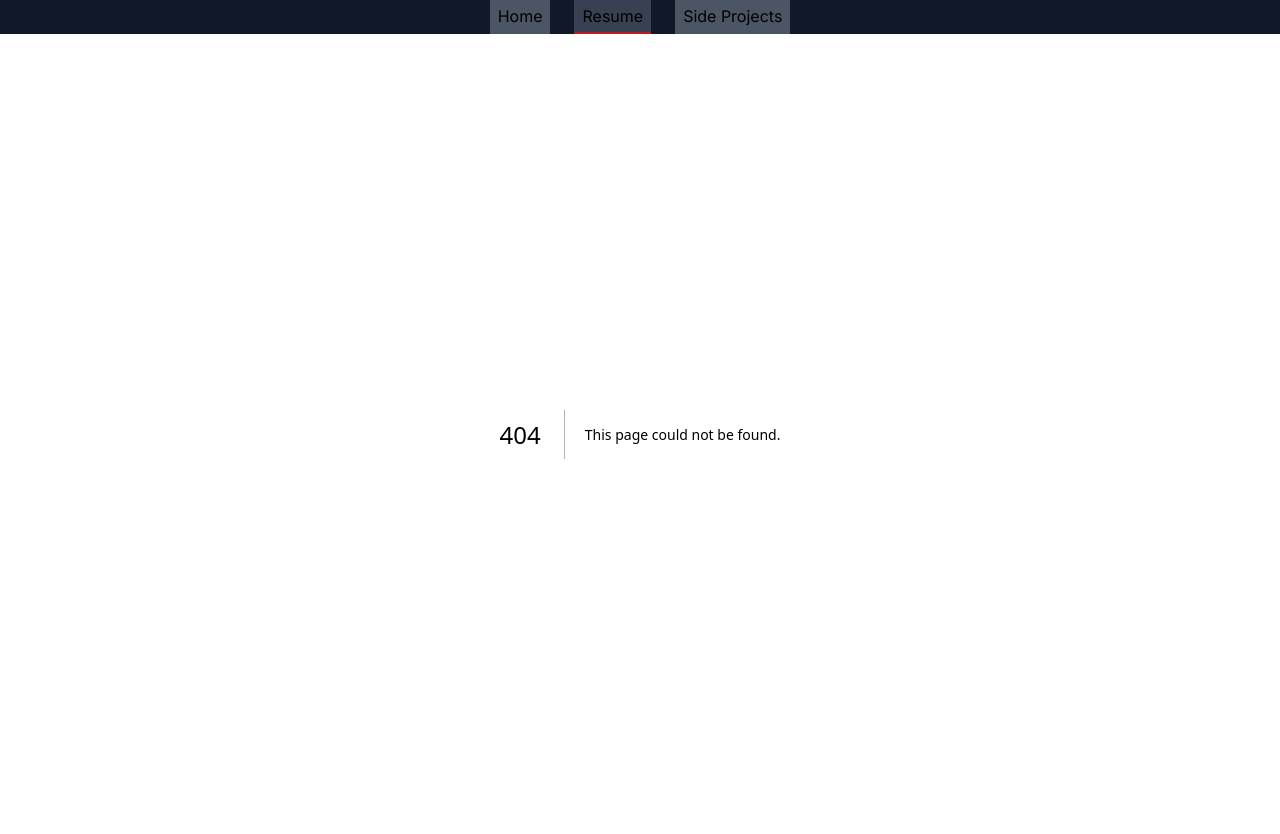
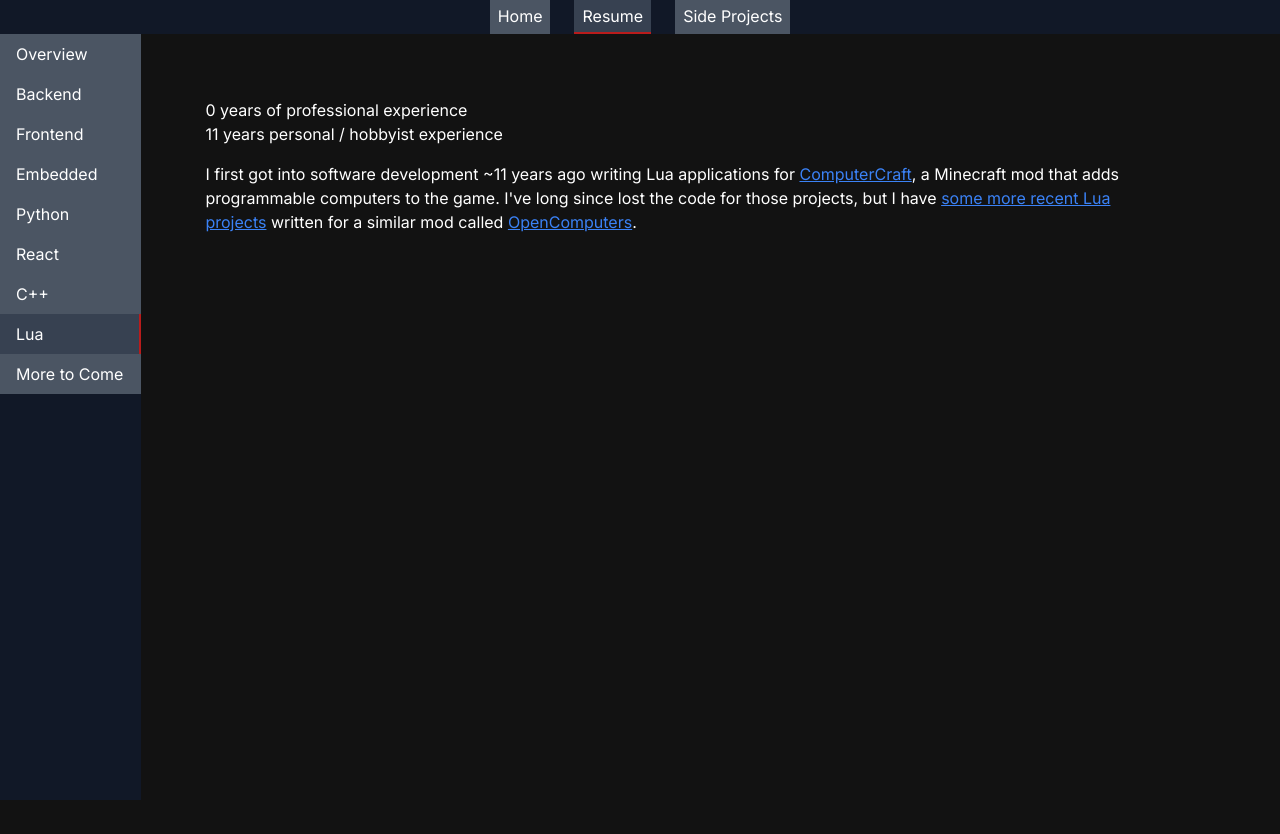
Before and after one commit to quinn-n/Personal-Site, a Next.js app: page /resume/lua in a window 1280 px wide. Before the commit this address had no page. After the commit the page ends 800 px from the top, so only its background shows below. Built offline with nearby package versions, Linux system fonts and the light colour scheme.

Commit message:
Add Lua resume page (#3)
* Add Lua resume page

```diff
--- a/app/resume/layout.tsx
+++ b/app/resume/layout.tsx
@@ -15,5 +15,6 @@ const NAV_LINKS = [
   { path: "/resume/python", label: "Python" },
   { path: "/resume/react", label: "React" },
   { path: "/resume/cplusplus", label: "C++" },
+  { path: "/resume/lua", label: "Lua" },
   { path: "/resume/more-to-come", label: "More to Come" }
 ];
--- /dev/null
+++ b/app/resume/lua/page.tsx
@@ -0,0 +1,15 @@
+import { ExternalLink } from "@/app/ui/external-link";
+import { SkillPage } from "@/app/ui/resume/skill-page";
+
+export default function Page() {
+  const date = new Date();
+  return <SkillPage personalExperience={date.getFullYear() - 2013} professionalExperience={0}>
+    <p>
+      I first got into software development ~{date.getFullYear() - 2013} years ago writing Lua applications for&nbsp;
+      <ExternalLink href="https://tweaked.cc/">ComputerCraft</ExternalLink>
+      , a Minecraft mod that adds programmable computers to the game. I&apos;ve long since lost the code for those projects, but I have&nbsp;
+      <ExternalLink href="https://github.com/quinn-n/OpenComputers">some more recent Lua projects</ExternalLink>
+      &nbsp;written for a similar mod called <ExternalLink href="https://www.curseforge.com/minecraft/mc-mods/opencomputers">OpenComputers</ExternalLink>.
+    </p>
+  </SkillPage>;
+}
```
